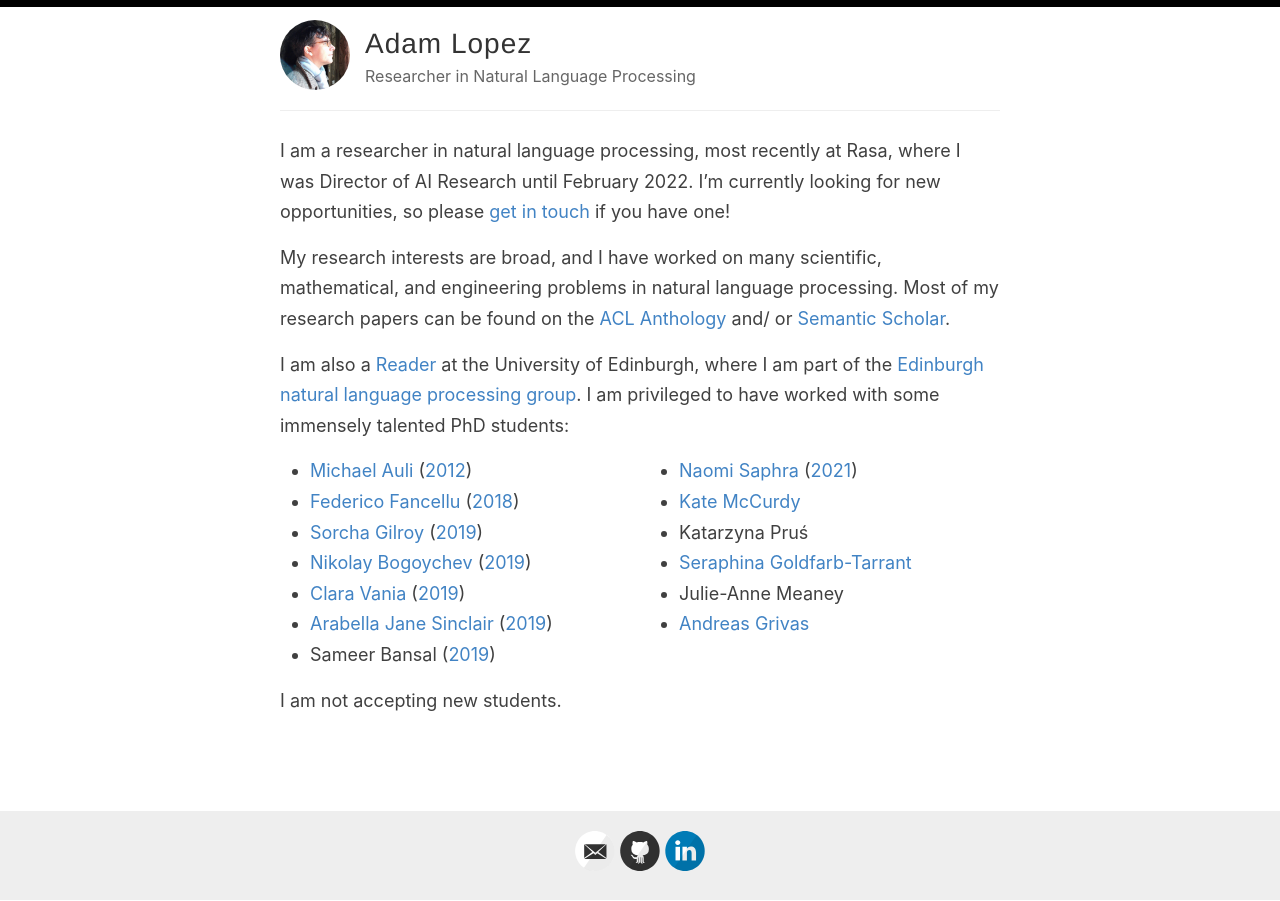
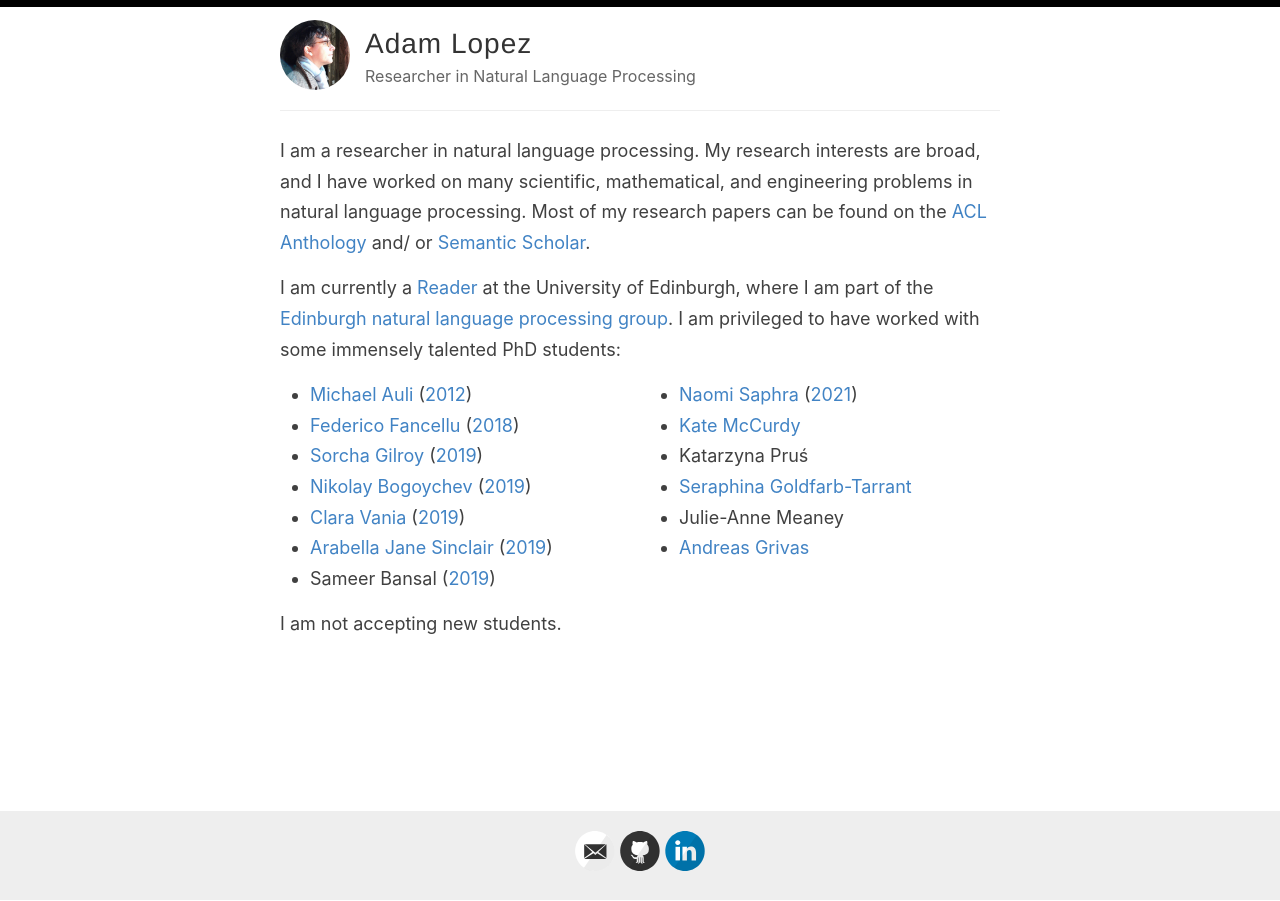
Before and after one commit to alopez/alopez.github.com, a Jekyll site: the page built from index.md, in a window 1280 px wide. Built offline with Jekyll 4.4.1, drawn with Linux system fonts in a browser that asks for light colours; the list of posts is cut into pages by our own code.

Commit message:
Update index.md

```diff
--- a/index.md
+++ b/index.md
@@ -1,18 +1,14 @@
 ---
 layout: default
 ---
-I am a researcher in natural language processing, most recently at Rasa, where I was
-Director of AI Research until February 2022. I'm currently looking for new opportunities,
-so please [get in touch](https://www.linkedin.com/in/adam-lopez-nlp-researcher/)
-if you have one!
-
-My research interests are broad, and I have worked on many scientific, mathematical,
+I am a researcher in natural language processing. My research interests are broad,
+and I have worked on many scientific, mathematical,
 and engineering problems in natural language processing.
 Most of my research papers can be found on
 the [ACL Anthology](https://www.aclweb.org/anthology/people/a/adam-lopez/)
 and/ or [Semantic Scholar](https://www.semanticscholar.org/author/Adam-Lopez/144871732?sort=pub-date).
 
-I am also a [Reader](https://en.wikipedia.org/wiki/Reader_(academic_rank))
+I am currently a [Reader](https://en.wikipedia.org/wiki/Reader_(academic_rank))
 at the University of Edinburgh, where I am part of the
 [Edinburgh natural language processing group](http://groups.inf.ed.ac.uk/edinburghnlp/).
 I am privileged to have worked with some immensely talented PhD students:
```
